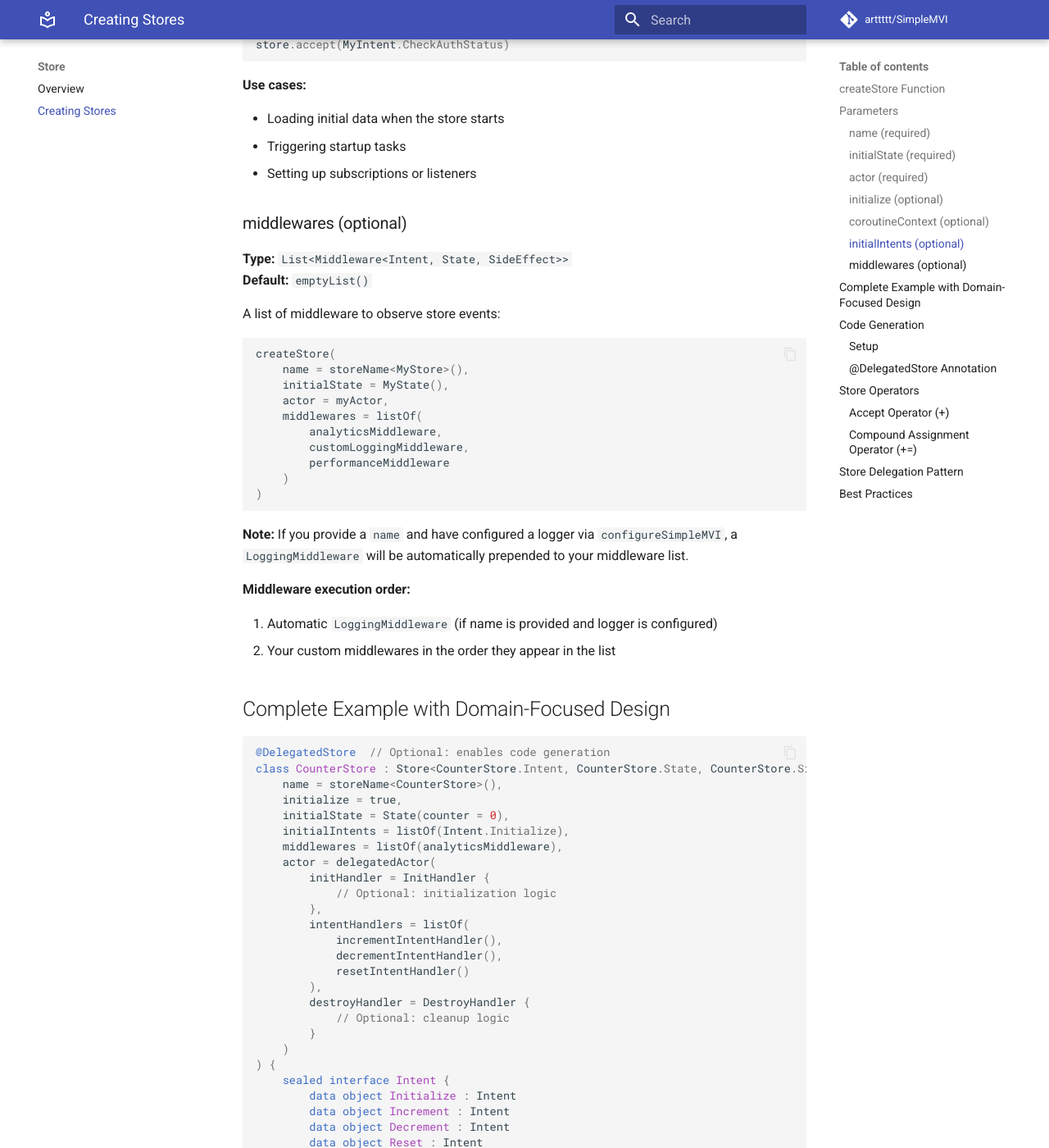
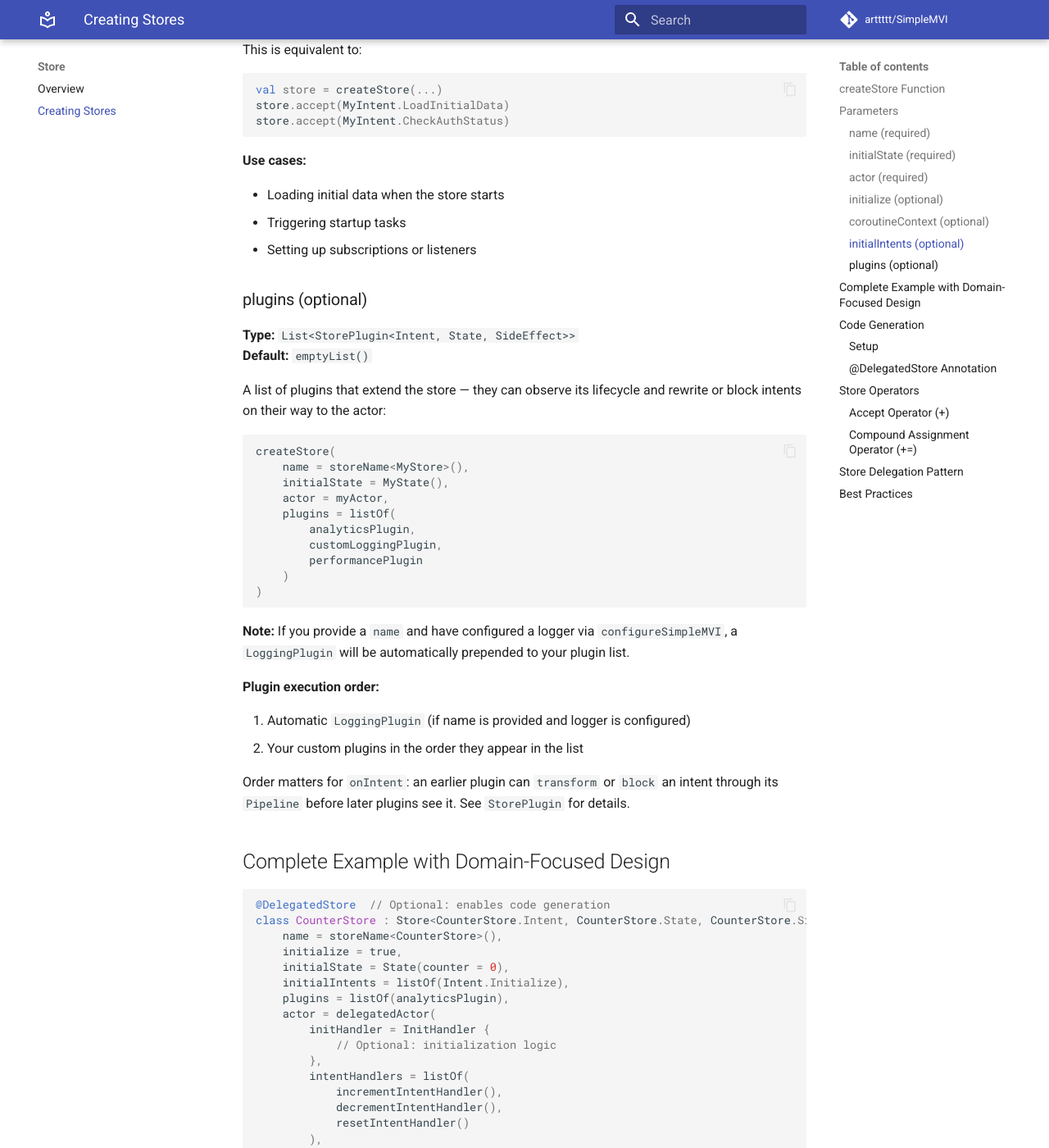
Before and after one commit to arttttt/SimpleMVI, an MkDocs documentation site: the page built from docs/store/createstore.md, in a window 1280 px wide and 1400 px high, scrolled down 3608 px. Shown: the whole window at 82% size. Built offline with MkDocs 1.6.1 and Material for MkDocs 9.7.7, drawn with Linux system fonts in a browser that asks for light colours; comment, search, counter and statistics services are not loaded; some of the changed text lies outside the part shown.

Commit message:
update store and actor docs for plugin api

````diff
--- a/docs/store/createstore.md
+++ b/docs/store/createstore.md
@@ -8,10 +8,10 @@ The `createStore` function is the primary way to create a `Store` instance:
 public fun <Intent : Any, State : Any, SideEffect : Any> createStore(
     name: StoreName?,
     initialize: Boolean = true,
-    coroutineContext: CoroutineContext = Dispatchers.Main.immediate,
+    coroutineContext: CoroutineContext = Dispatchers.Main.immediate + Job(),
     initialState: State,
     initialIntents: List<Intent> = emptyList(),
-    middlewares: List<Middleware<Intent, State, SideEffect>> = emptyList(),
+    plugins: List<StorePlugin<Intent, State, SideEffect>> = emptyList(),
     actor: Actor<Intent, State, SideEffect>,
 ): Store<Intent, State, SideEffect>
 ```
@@ -30,10 +30,10 @@ name = storeName<MyStore>()
 You can also pass `null` to disable automatic logging:
 
 ```kotlin
-name = null  // No automatic logging middleware
+name = null  // No automatic LoggingPlugin
 ```
 
-**Note:** If you provide a non-null `name` and have configured a logger via `configureSimpleMVI`, a `LoggingMiddleware` will be automatically added to your store.
+**Note:** If you provide a non-null `name` and have configured a logger via `configureSimpleMVI`, a `LoggingPlugin` will be automatically added to your store.
 
 ### initialState (required)
 **Type:** `State`
@@ -113,20 +113,20 @@ store.accept(MyIntent.DoSomething)
 
 ### coroutineContext (optional)
 **Type:** `CoroutineContext`
-**Default:** `Dispatchers.Main.immediate`
+**Default:** `Dispatchers.Main.immediate + Job()`
 
-The coroutine context used by the store for launching coroutines within the actor:
+The coroutine context used by the store for launching coroutines within the actor and plugins:
 
 ```kotlin
-// Default: Main dispatcher (recommended for UI-related stores)
+// Default: Main dispatcher with a fresh Job (recommended for UI-related stores)
 createStore(
     name = storeName<MyStore>(),
-    coroutineContext = Dispatchers.Main.immediate,
+    coroutineContext = Dispatchers.Main.immediate + Job(),
     initialState = MyState(),
     actor = myActor
 )
 
-// Custom context for specific use cases
+// Override the Job — e.g. use SupervisorJob so a failing child does not cancel siblings
 createStore(
     name = storeName<MyStore>(),
     coroutineContext = Dispatchers.Default + SupervisorJob(),
@@ -136,6 +136,8 @@ createStore(
 ```
 
 **Note:** The default `Dispatchers.Main.immediate` is recommended for stores that interact with UI, as it ensures state updates are immediately available to the UI layer. For background-only stores, you may choose a different dispatcher.
+
+> **Behavioral change (0.8.0):** the store no longer wraps the supplied context in a fresh `Job`. The default value now includes `+ Job()` to preserve old behavior, but you can override the `Job` (for example with `SupervisorJob`) by passing your own context.
 
 ### initialIntents (optional)
 **Type:** `List<Intent>`
@@ -168,31 +170,33 @@ store.accept(MyIntent.CheckAuthStatus)
 - Triggering startup tasks
 - Setting up subscriptions or listeners
 
-### middlewares (optional)
-**Type:** `List<Middleware<Intent, State, SideEffect>>`
+### plugins (optional)
+**Type:** `List<StorePlugin<Intent, State, SideEffect>>`
 **Default:** `emptyList()`
 
-A list of middleware to observe store events:
+A list of plugins that extend the store — they can observe its lifecycle and rewrite or block intents on their way to the actor:
 
 ```kotlin
 createStore(
     name = storeName<MyStore>(),
     initialState = MyState(),
     actor = myActor,
-    middlewares = listOf(
-        analyticsMiddleware,
-        customLoggingMiddleware,
-        performanceMiddleware
+    plugins = listOf(
+        analyticsPlugin,
+        customLoggingPlugin,
+        performancePlugin
     )
 )
 ```
 
-**Note:** If you provide a `name` and have configured a logger via `configureSimpleMVI`, a `LoggingMiddleware` will be automatically prepended to your middleware list.
+**Note:** If you provide a `name` and have configured a logger via `configureSimpleMVI`, a `LoggingPlugin` will be automatically prepended to your plugin list.
 
-**Middleware execution order:**
+**Plugin execution order:**
 
-1. Automatic `LoggingMiddleware` (if name is provided and logger is configured)
-2. Your custom middlewares in the order they appear in the list
+1. Automatic `LoggingPlugin` (if name is provided and logger is configured)
+2. Your custom plugins in the order they appear in the list
+
+Order matters for `onIntent`: an earlier plugin can `transform` or `block` an intent through its `Pipeline` before later plugins see it. See `StorePlugin` for details.
 
 ## Complete Example with Domain-Focused Design
 
@@ -203,7 +207,7 @@ class CounterStore : Store<CounterStore.Intent, CounterStore.State, CounterStore
     initialize = true,
     initialState = State(counter = 0),
     initialIntents = listOf(Intent.Initialize),
-    middlewares = listOf(analyticsMiddleware),
+    plugins = listOf(analyticsPlugin),
     actor = delegatedActor(
         initHandler = InitHandler {
             // Optional: initialization logic
````
Also changed, not shown: docs/actor/actorscope.md (+1 -1 lines), docs/store/store.md (+15 -8 lines).
